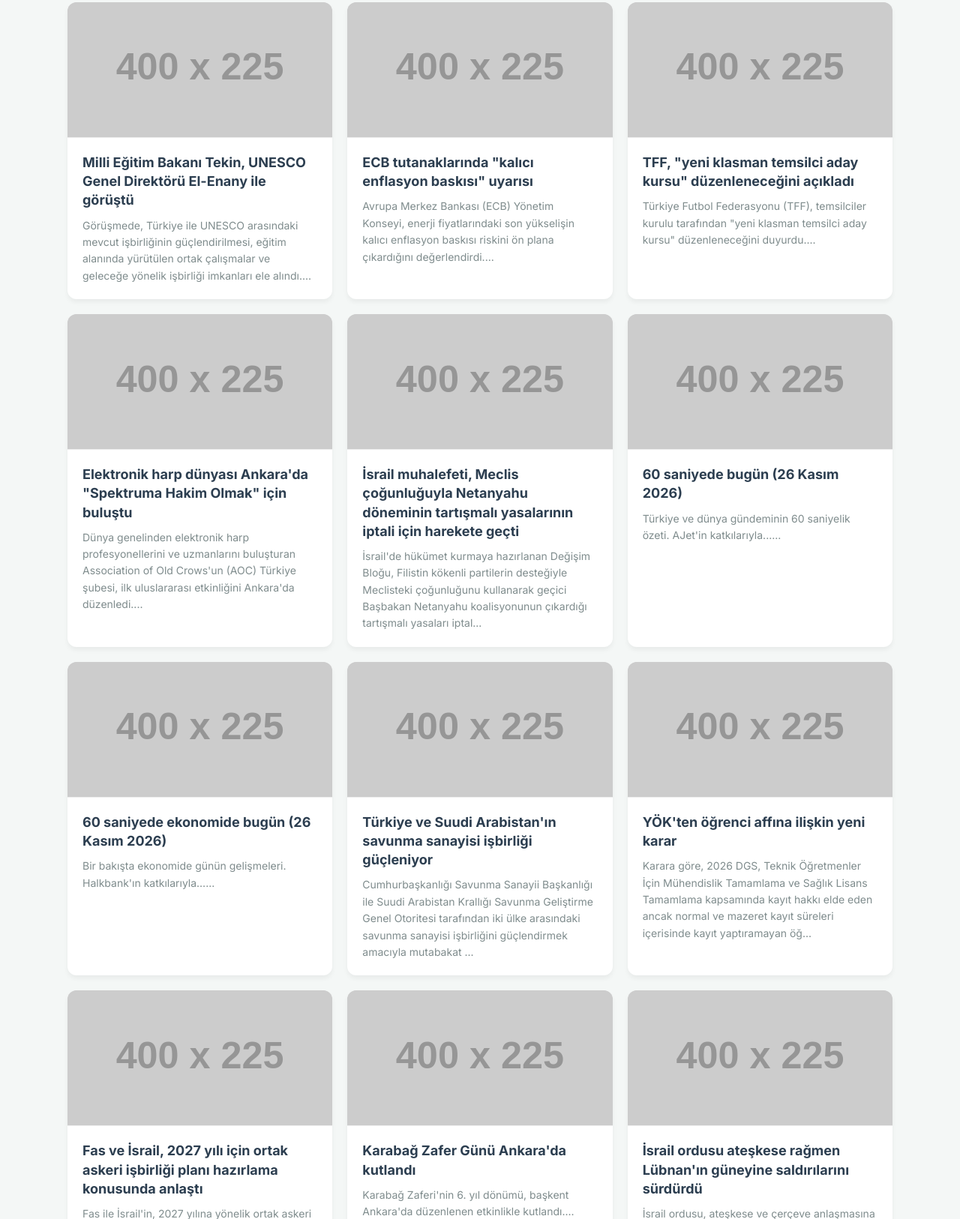
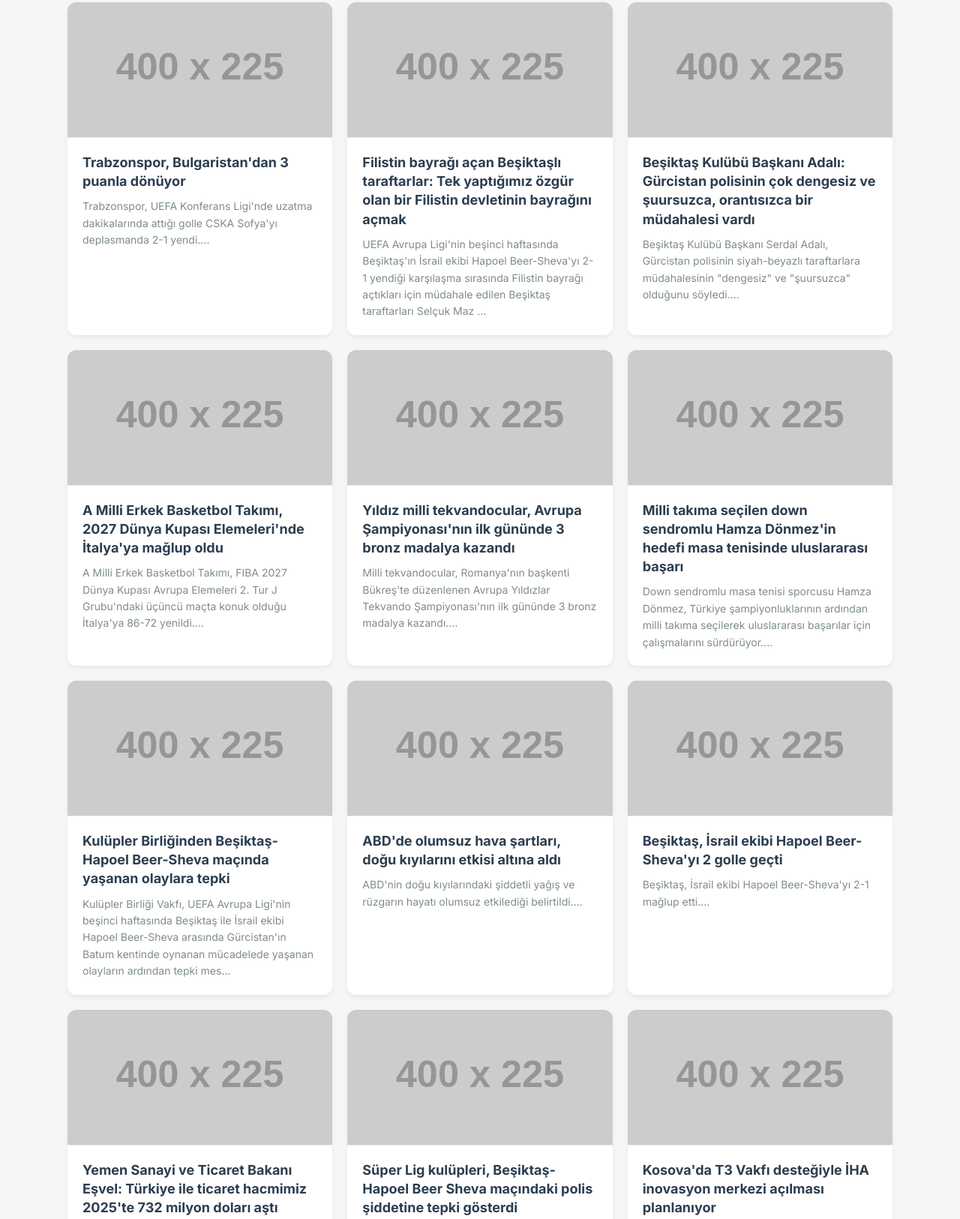
Before and after one commit to alperefekaya/habergundemi, a plain HTML site: page index.html in a window 1280 px wide. Shown: the part 143-1769 px from the top of the page at 75% size. Drawn offline with Linux system fonts and the light colour scheme; placeholder pictures from the web are drawn by us.

Commit message:
Haberler guncellendi

```diff
--- a/index.html
+++ b/index.html
@@ -32,96 +32,96 @@
                 <div class="card">
                     <img src="https://via.placeholder.com/400x225.png?text=Haber+Gündemi" class="card-img" alt="Haber">
                     <div class="card-body">
-                        <h2>Milli Eğitim Bakanı Tekin, UNESCO Genel Direktörü El-Enany ile görüştü</h2>
-                        <p>Görüşmede, Türkiye ile UNESCO arasındaki mevcut işbirliğinin güçlendirilmesi, eğitim alanında yürütülen ortak çalışmalar ve geleceğe yönelik işbirliği imkanları ele alındı....</p>
+                        <h2>Trabzonspor, Bulgaristan'dan 3 puanla dönüyor</h2>
+                        <p>Trabzonspor, UEFA Konferans Ligi'nde uzatma dakikalarında attığı golle CSKA Sofya'yı deplasmanda 2-1 yendi....</p>
                     </div>
                 </div>
 
                 <div class="card">
                     <img src="https://via.placeholder.com/400x225.png?text=Haber+Gündemi" class="card-img" alt="Haber">
                     <div class="card-body">
-                        <h2>ECB tutanaklarında "kalıcı enflasyon baskısı" uyarısı</h2>
-                        <p>Avrupa Merkez Bankası (ECB) Yönetim Konseyi, enerji fiyatlarındaki son yükselişin kalıcı enflasyon baskısı riskini ön plana çıkardığını değerlendirdi....</p>
+                        <h2>Filistin bayrağı açan Beşiktaşlı taraftarlar: Tek yaptığımız özgür olan bir Filistin devletinin bayrağını açmak</h2>
+                        <p>UEFA Avrupa Ligi'nin beşinci haftasında Beşiktaş'ın İsrail ekibi Hapoel Beer-Sheva'yı 2-1 yendiği karşılaşma sırasında Filistin bayrağı açtıkları için müdahale edilen Beşiktaş taraftarları Selçuk Maz ...</p>
                     </div>
                 </div>
 
                 <div class="card">
                     <img src="https://via.placeholder.com/400x225.png?text=Haber+Gündemi" class="card-img" alt="Haber">
                     <div class="card-body">
-                        <h2>TFF, "yeni klasman temsilci aday kursu" düzenleneceğini açıkladı</h2>
-                        <p>Türkiye Futbol Federasyonu (TFF), temsilciler kurulu tarafından "yeni klasman temsilci aday kursu" düzenleneceğini duyurdu....</p>
+                        <h2>Beşiktaş Kulübü Başkanı Adalı: Gürcistan polisinin çok dengesiz ve şuursuzca, orantısızca bir müdahalesi vardı</h2>
+                        <p>Beşiktaş Kulübü Başkanı Serdal Adalı, Gürcistan polisinin siyah-beyazlı taraftarlara müdahalesinin "dengesiz" ve "şuursuzca" olduğunu söyledi....</p>
                     </div>
                 </div>
 
                 <div class="card">
                     <img src="https://via.placeholder.com/400x225.png?text=Haber+Gündemi" class="card-img" alt="Haber">
                     <div class="card-body">
-                        <h2>Elektronik harp dünyası Ankara'da "Spektruma Hakim Olmak" için buluştu</h2>
-                        <p>Dünya genelinden elektronik harp profesyonellerini ve uzmanlarını buluşturan Association of Old Crows'un (AOC) Türkiye şubesi, ilk uluslararası etkinliğini Ankara'da düzenledi....</p>
+                        <h2>A Milli Erkek Basketbol Takımı, 2027 Dünya Kupası Elemeleri'nde İtalya'ya mağlup oldu</h2>
+                        <p>A Milli Erkek Basketbol Takımı, FIBA 2027 Dünya Kupası Avrupa Elemeleri 2. Tur J Grubu'ndaki üçüncü maçta konuk olduğu İtalya'ya 86-72 yenildi....</p>
                     </div>
                 </div>
 
                 <div class="card">
                     <img src="https://via.placeholder.com/400x225.png?text=Haber+Gündemi" class="card-img" alt="Haber">
                     <div class="card-body">
-                        <h2>İsrail muhalefeti, Meclis çoğunluğuyla Netanyahu döneminin tartışmalı yasalarının iptali için harekete geçti</h2>
-                        <p>İsrail'de hükümet kurmaya hazırlanan Değişim Bloğu, Filistin kökenli partilerin desteğiyle Meclisteki çoğunluğunu kullanarak geçici Başbakan Netanyahu koalisyonunun çıkardığı tartışmalı yasaları iptal...</p>
+                        <h2>Yıldız milli tekvandocular, Avrupa Şampiyonası'nın ilk gününde 3 bronz madalya kazandı</h2>
+                        <p>Milli tekvandocular, Romanya'nın başkenti Bükreş'te düzenlenen Avrupa Yıldızlar Tekvando Şampiyonası'nın ilk gününde 3 bronz madalya kazandı....</p>
                     </div>
                 </div>
 
                 <div class="card">
                     <img src="https://via.placeholder.com/400x225.png?text=Haber+Gündemi" class="card-img" alt="Haber">
                     <div class="card-body">
-                        <h2>60 saniyede bugün (26 Kasım 2026)</h2>
-                        <p>Türkiye ve dünya gündeminin 60 saniyelik özeti. AJet'in katkılarıyla......</p>
+                        <h2>Milli takıma seçilen down sendromlu Hamza Dönmez'in hedefi masa tenisinde uluslararası başarı</h2>
+                        <p>Down sendromlu masa tenisi sporcusu Hamza Dönmez, Türkiye şampiyonluklarının ardından milli takıma seçilerek uluslararası başarılar için çalışmalarını sürdürüyor....</p>
                     </div>
                 </div>
 
                 <div class="card">
                     <img src="https://via.placeholder.com/400x225.png?text=Haber+Gündemi" class="card-img" alt="Haber">
                     <div class="card-body">
-                        <h2>60 saniyede ekonomide bugün (26 Kasım 2026)</h2>
-                        <p>Bir bakışta ekonomide günün gelişmeleri. Halkbank'ın katkılarıyla…...</p>
+                        <h2>Kulüpler Birliğinden Beşiktaş-Hapoel Beer-Sheva maçında yaşanan olaylara tepki</h2>
+                        <p>Kulüpler Birliği Vakfı, UEFA Avrupa Ligi'nin beşinci haftasında Beşiktaş ile İsrail ekibi Hapoel Beer-Sheva arasında Gürcistan'ın Batum kentinde oynanan mücadelede yaşanan olayların ardından tepki mes...</p>
                     </div>
                 </div>
 
                 <div class="card">
                     <img src="https://via.placeholder.com/400x225.png?text=Haber+Gündemi" class="card-img" alt="Haber">
                     <div class="card-body">
-                        <h2>Türkiye ve Suudi Arabistan'ın savunma sanayisi işbirliği güçleniyor</h2>
-                        <p>Cumhurbaşkanlığı Savunma Sanayii Başkanlığı ile Suudi Arabistan Krallığı Savunma Geliştirme Genel Otoritesi tarafından iki ülke arasındaki savunma sanayisi işbirliğini güçlendirmek amacıyla mutabakat ...</p>
+                        <h2>ABD'de olumsuz hava şartları, doğu kıyılarını etkisi altına aldı</h2>
+                        <p>ABD'nin doğu kıyılarındaki şiddetli yağış ve rüzgarın hayatı olumsuz etkilediği belirtildi....</p>
                     </div>
                 </div>
 
                 <div class="card">
                     <img src="https://via.placeholder.com/400x225.png?text=Haber+Gündemi" class="card-img" alt="Haber">
                     <div class="card-body">
-                        <h2>YÖK'ten öğrenci affına ilişkin yeni karar</h2>
-                        <p>Karara göre, 2026 DGS, Teknik Öğretmenler İçin Mühendislik Tamamlama ve Sağlık Lisans Tamamlama kapsamında kayıt hakkı elde eden ancak normal ve mazeret kayıt süreleri içerisinde kayıt yaptıramayan öğ...</p>
+                        <h2>Beşiktaş, İsrail ekibi Hapoel Beer-Sheva'yı 2 golle geçti</h2>
+                        <p>Beşiktaş, İsrail ekibi Hapoel Beer-Sheva'yı  2-1 mağlup etti....</p>
                     </div>
                 </div>
 
                 <div class="card">
                     <img src="https://via.placeholder.com/400x225.png?text=Haber+Gündemi" class="card-img" alt="Haber">
                     <div class="card-body">
-                        <h2>Fas ve İsrail, 2027 yılı için ortak askeri işbirliği planı hazırlama konusunda anlaştı</h2>
-                        <p>Fas ile İsrail'in, 2027 yılına yönelik ortak askeri işbirliği eylem planı hazırlama konusunda anlaşmaya vardığı bildirildi....</p>
+                        <h2>Yemen Sanayi ve Ticaret Bakanı Eşvel: Türkiye ile ticaret hacmimiz 2025'te 732 milyon doları aştı</h2>
+                        <p>Yemen Sanayi ve Ticaret Bakanı Muhammed el-Eşvel, Türkiye ile Yemen arasındaki ticaret hacminin 2025 yılında 732 milyon doları aştığını, iki ülke arasında ortak bir iş insanları konseyi kurulmasının p...</p>
                     </div>
                 </div>
 
                 <div class="card">
                     <img src="https://via.placeholder.com/400x225.png?text=Haber+Gündemi" class="card-img" alt="Haber">
                     <div class="card-body">
-                        <h2>Karabağ Zafer Günü Ankara'da kutlandı</h2>
-                        <p>Karabağ Zaferi'nin 6. yıl dönümü, başkent Ankara'da düzenlenen etkinlikle kutlandı....</p>
+                        <h2>Süper Lig kulüpleri, Beşiktaş-Hapoel Beer Sheva maçındaki polis şiddetine tepki gösterdi</h2>
+                        <p>Trendyol Süper Lig kulüpleri, UEFA Avrupa Ligi'nin beşinci haftasında Beşiktaş ile İsrail ekibi Hapoel Beer-Sheva arasında Gürcistan'ın Batum şehrinde oynanan müsabakada siyah-beyazlı taraftarlara yön...</p>
                     </div>
                 </div>
 
                 <div class="card">
                     <img src="https://via.placeholder.com/400x225.png?text=Haber+Gündemi" class="card-img" alt="Haber">
                     <div class="card-body">
-                        <h2>İsrail ordusu ateşkese rağmen Lübnan'ın güneyine saldırılarını sürdürdü</h2>
-                        <p>İsrail ordusu, ateşkese ve çerçeve anlaşmasına rağmen Lübnan'ın güneyindeki beldelere hava ve topçu saldırıları düzenledi....</p>
+                        <h2>Kosova'da T3 Vakfı desteğiyle İHA inovasyon merkezi açılması planlanıyor</h2>
+                        <p>Kosova Başbakanı Kurti, T3 Vakfı ile Podujeva Belediyesi arasında imzalanan anlaşma kapsamında, kentte insansız hava araçlarına (İHA) odaklanan bilim ve teknoloji inovasyon merkezinin gelecek yıl faal...</p>
                     </div>
                 </div>
         </div></div></body></html>
```
